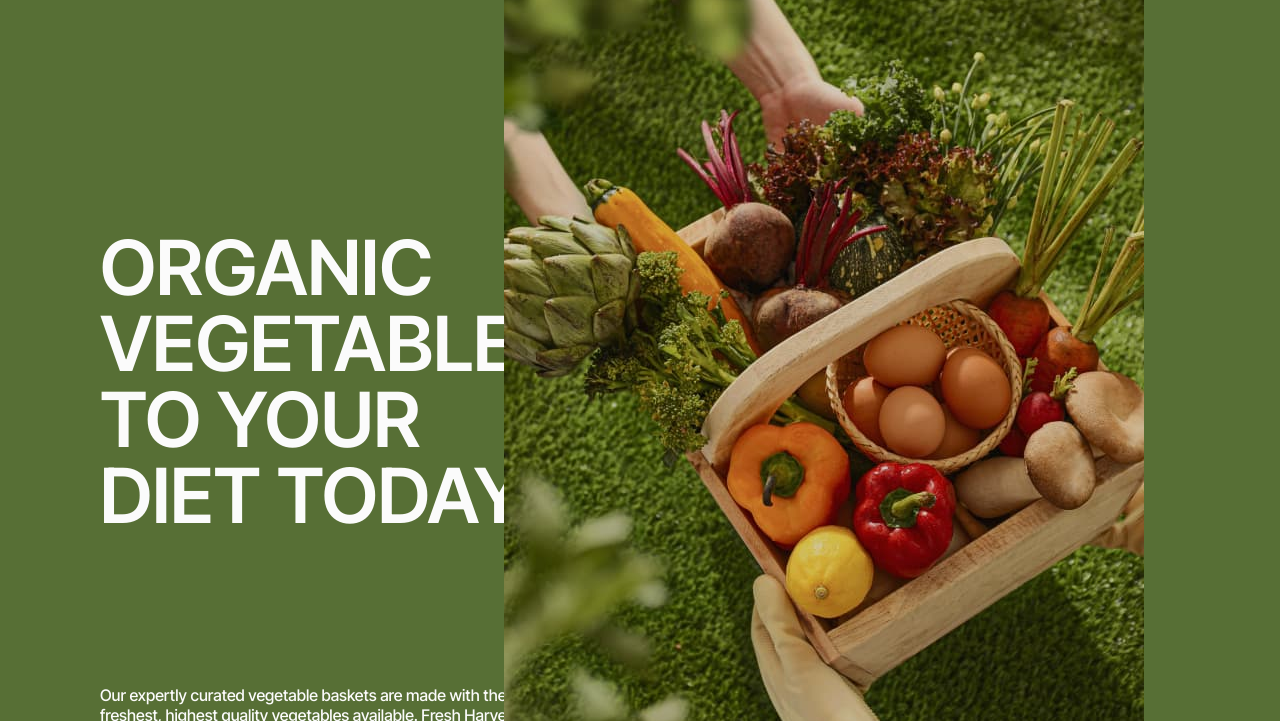
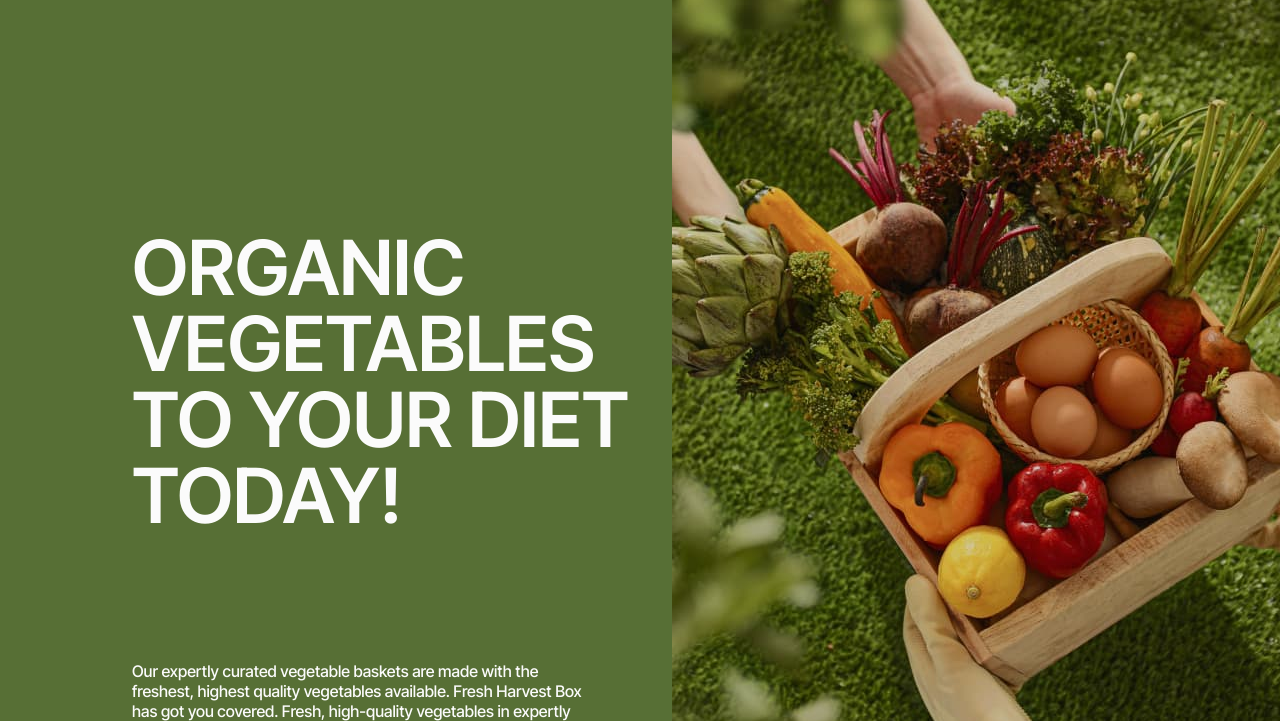
Before and after one commit to D-Coderss/GreenHarvest, a plain HTML site: page index.html in a window 1280 px wide. Shown: the part 231-952 px from the top of the page. Drawn offline with Linux system fonts and the light colour scheme; files that its build step writes are made by us from their sources.

Commit message:
section1 Desktop css updated

```diff
--- a/css/section1.css
+++ b/css/section1.css
@@ -30,6 +30,7 @@
 }
 .section1-text{
     margin: 0px;
+    padding-right: 6px;
     font-weight: 500;
     font-size: 14px;
     line-height: 20px;
@@ -88,25 +89,24 @@
         padding-top: 0px;
     }
     .section1-container{
+        height: auto;
+        width: auto;
         padding-right: 36px;
         padding-top: 232px;
-        padding-left: 100px;
-        width: 504px;
-        height: 564px;
+        margin-bottom: 52px;
+        margin-left: 100px;
+
     }
     .section1-header{
-        font-size: 76px;
-        font-weight: 600;
-        line-height: 76px;
+        margin: 0;
+        height: 304px;
+        width: 502px;
 
     }
     .section1-text{
-       font-size: 16px;
-       line-height: 20px;
-       font-weight: 500;
+       margin-right: 32px;
        padding-top: 128px;
-       padding-right: 32px;
-       padding-bottom: 52px;
+
        width: 472px;
        height: 80px;
     }
```
